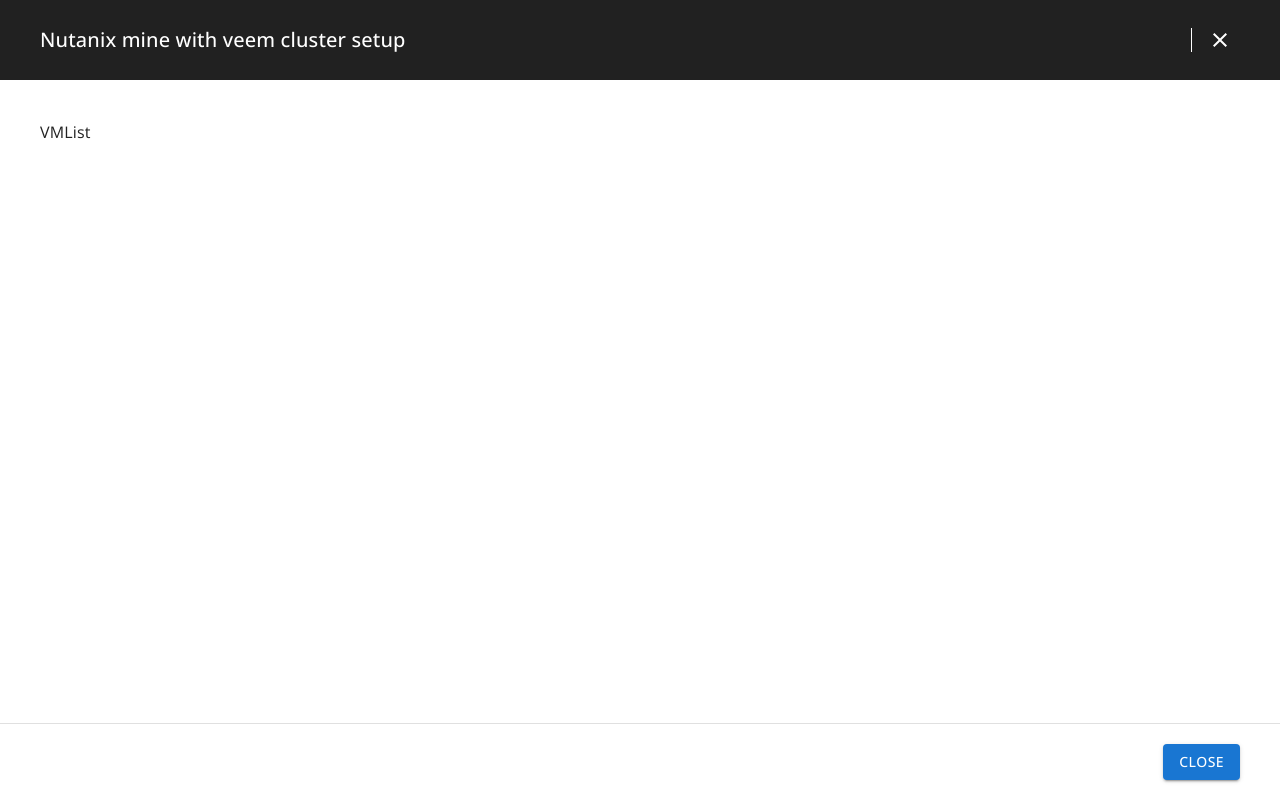
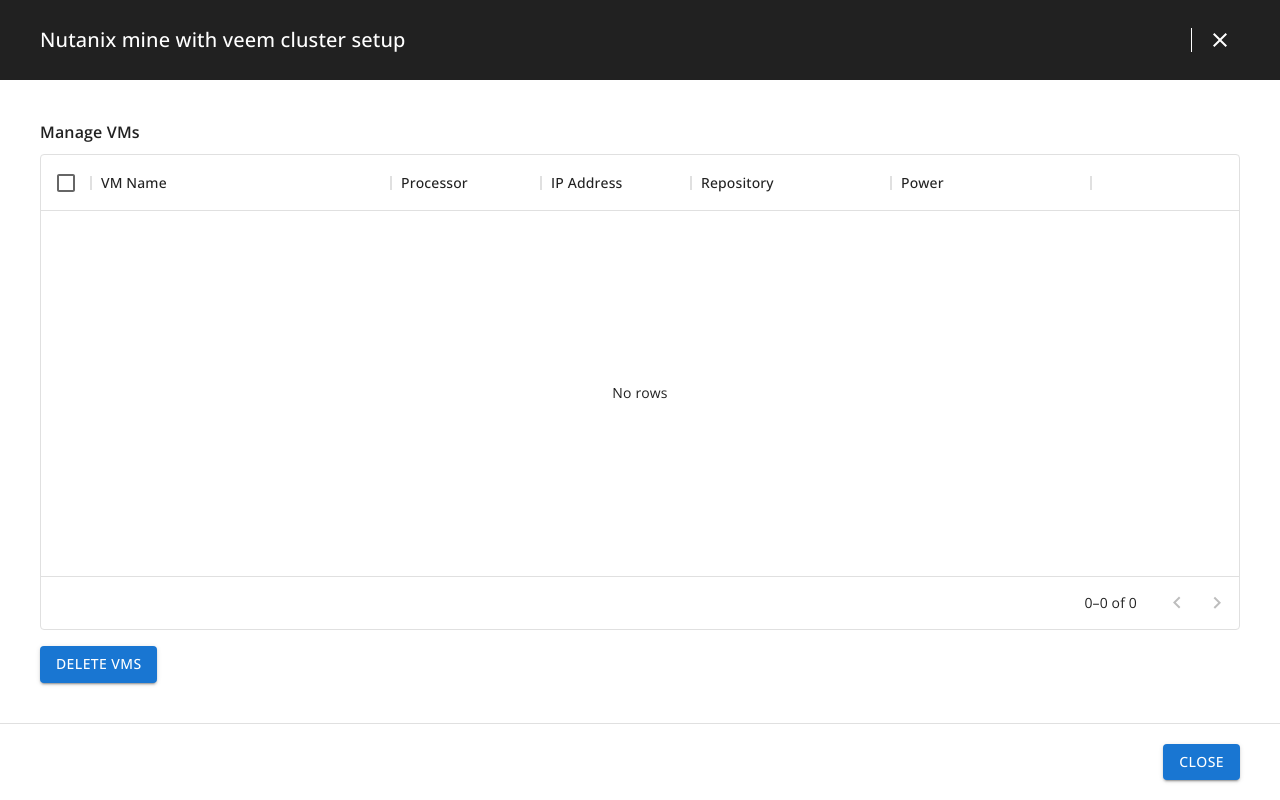
Before and after one commit to nodetempest/vm-manager, a React (Vite) app: page /vm-list in a window 1280 px wide. Built offline with nearby package versions, Linux system fonts and the light colour scheme.

Commit message:
implement VMList

```diff
--- a/src/pages/VMList.tsx
+++ b/src/pages/VMList.tsx
@@ -1,16 +1,66 @@
 import * as React from "react";
 import { useSelector, useDispatch } from "react-redux";
 import { useNavigate, NavigateFunction } from "react-router-dom";
-import { Box, Button } from "@mui/material";
+import { Box, Button, Typography } from "@mui/material";
+import { DataGrid, GridColDef } from "@mui/x-data-grid";
 
 import { Footer } from "~/layouts/VMWizard/Footer";
 import { AppDispatch } from "~/state/store";
 import { TVMs } from "~/state/slices/VMs/slice";
 import { RootStateType } from "~/state/rootReducer";
+import { deleteVMs, togglePower } from "~/state/slices/VMs/slice";
 
-export class Base extends React.Component<TWithStateProps> {
+const columns: GridColDef[] = [
+  { field: "VMName", headerName: "VM Name", width: 300, editable: true },
+  {
+    field: "procType",
+    headerName: "Processor",
+    width: 150,
+    editable: true,
+  },
+  {
+    field: "IP",
+    headerName: "IP Address",
+    width: 150,
+    editable: true,
+  },
+  {
+    field: "repository",
+    headerName: "Repository",
+    width: 200,
+    editable: true,
+  },
+  {
+    field: "power",
+    headerName: "Power",
+    editable: true,
+    width: 200,
+    renderCell: (params) => {
+      return (
+        <Typography
+          sx={{ color: params.value ? "success.main" : "error.main" }}
+        >
+          {params.value ? "ON" : "OFF"}
+        </Typography>
+      );
+    },
+  },
+];
+
+export type TVMlistState = {
+  selectedIds: string[];
+};
+
+export class Base extends React.Component<TWithStateProps, TVMlistState> {
+  state = {
+    selectedIds: [],
+  };
+
+  handleSelectChange = (ids: string[]) => this.setState({ selectedIds: ids });
+
   render() {
-    const { navigate } = this.props;
+    const { navigate, VMs, dispatch } = this.props;
+    const { selectedIds } = this.state;
     return (
       <>
         <Box
@@ -21,9 +71,40 @@
             maxWidth: "1360px",
             alignSelf: "center",
             width: 1,
+            display: "flex",
+            flexDirection: "column",
+            alignItems: "flex-start",
           }}
         >
-          VMList
+          <Typography sx={{ mb: "10px", fontWeight: 600 }}>
+            Manage VMs
+          </Typography>
+          <Box sx={{ flexGrow: 1, width: "100%" }}>
+            <DataGrid
+              rows={Object.values(VMs)}
+              columns={columns}
+              pageSize={10}
+              rowsPerPageOptions={[10]}
+              checkboxSelection
+              disableSelectionOnClick
+              experimentalFeatures={{ newEditingApi: true }}
+              onCellClick={(params) => {
+                if (params.field === "power") {
+                  dispatch(togglePower(params.row.id));
+                }
+              }}
+              onSelectionModelChange={(selectionModel) => {
+                this.handleSelectChange(selectionModel as string[]);
+              }}
+            />
+          </Box>
+          <Button
+            onClick={() => dispatch(deleteVMs(selectedIds))}
+            sx={{ mt: 2 }}
+            variant="contained"
+          >
+            Delete VMs
+          </Button>
         </Box>
         <Footer>
           <Button onClick={() => navigate("/")} variant="contained">
--- a/src/state/rootReducer.ts
+++ b/src/state/rootReducer.ts
@@ -3,13 +3,16 @@
 import { persistReducer } from "redux-persist";
 import { VMsReducer } from "./slices/VMs/slice";
 
-const VMsPersistConfig = {
-  key: "VMs",
+const persistConfig = {
+  key: "root",
+  version: 1,
   storage,
 };
 
-export const rootReducer = combineReducers({
-  VMs: persistReducer(VMsPersistConfig, VMsReducer),
+const combinedReducer = combineReducers({
+  VMs: VMsReducer,
 });
 
+export const rootReducer = persistReducer(persistConfig, combinedReducer);
+
 export type RootStateType = ReturnType<typeof rootReducer>;
--- a/src/state/slices/VMs/slice.ts
+++ b/src/state/slices/VMs/slice.ts
@@ -24,12 +24,17 @@
       state[id] = { ...action.payload, id };
     },
 
-    deleteVMs(state, action: PayloadAction<string | string[]>) {
-      state = omit(state, [action.payload].flat());
+    deleteVMs(state, action: PayloadAction<string[]>) {
+      action.payload.forEach((id) => delete state[id]);
+    },
+
+    togglePower(state, action: PayloadAction<string>) {
+      const id = action.payload;
+      state[id].power = !state[id].power;
     },
   },
 });
 
-export const { addVM, deleteVMs } = VMsSlice.actions;
+export const { addVM, deleteVMs, togglePower } = VMsSlice.actions;
 
 export const VMsReducer = VMsSlice.reducer;
```
